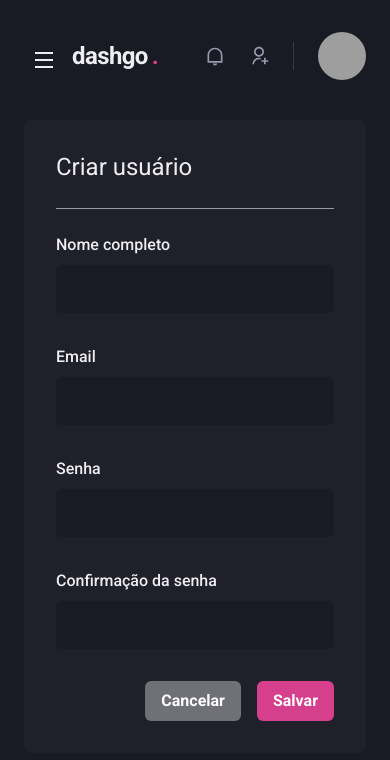
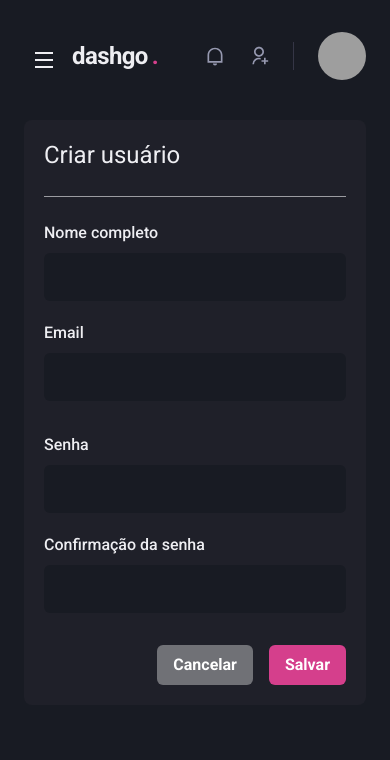
Before and after one commit to ArmandoMarioto/chapter4-reactjs, a Next.js app: page /users/create in a window 390 px wide. Shown: the top 760 px of the page. Built offline with nearby package versions, Linux system fonts and the light colour scheme; grey boxes are pictures that could not be loaded.

Commit message:
Cadastro responsivo

```diff
--- a/src/pages/users/create.tsx
+++ b/src/pages/users/create.tsx
@@ -10,7 +10,7 @@
 } from "@chakra-ui/react";
 import { Input } from "../../components/Form/Input";
 import { Header } from "../../components/Header";
-import { Sidebar } from "../../components/Sidebar";
+import { Sidebar } from "../../components/SideBar";
 
 export default function CreateUser() {
   return (
@@ -19,17 +19,17 @@
       <Flex w="100%" my="6" maxWidth={1480} mx="auto" px="6">
         <Sidebar />
 
-        <Box flex="1" borderRadius={8} bg="gray.800" p="8">
+        <Box flex="1" borderRadius={8} bg="gray.800" p={["5","8"]}>
           <Heading size="lg" fontWeight="normal">
             Criar usuário
           </Heading>
           <Divider my="6" borderColor="grau.700" />
           <VStack spacing="8">
-            <SimpleGrid minChildWidth="240px" spacing="8" w="100%">
+            <SimpleGrid minChildWidth="240px" spacing={["5","8"]} w="100%">
               <Input name="name" label="Nome completo" />
               <Input name="email" type="email" label="Email" />
             </SimpleGrid>
-            <SimpleGrid minChildWidth="240px" spacing="8" w="100%">
+            <SimpleGrid minChildWidth="240px" spacing={["5","8"]} w="100%">
               <Input name="password" type="password" label="Senha" />
               <Input name="password_confirmation" type="password" label="Confirmação da senha" />
             </SimpleGrid>
```
